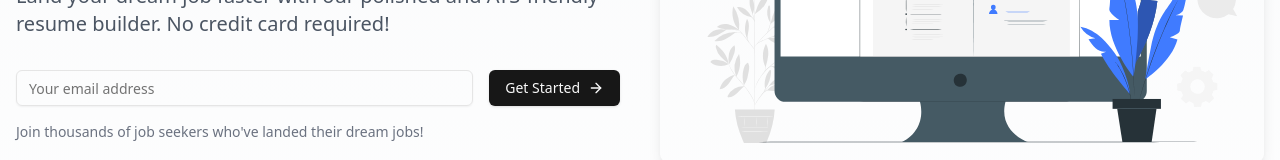
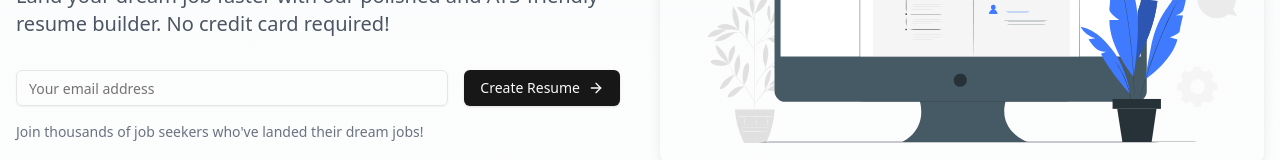
Before and after one commit to ganeshdanuri/mirai, a React (Vite) app in the folder client/: page / in a window 1280 px wide. Shown: the part 369-529 px from the top of the page. Built offline with nearby package versions, Linux system fonts and the light colour scheme; what @react-pdf/renderer would draw is missing.

Commit message:
Update Hero.jsx

```diff
--- a/client/src/components/Hero.jsx
+++ b/client/src/components/Hero.jsx
@@ -55,7 +55,7 @@ const Hero = () => {
                   )}
                 </div>
                 <Button type="submit" className="w-full sm:w-auto">
-                  Get Started
+                  Create Resume
                   <ArrowRight className="ml-2 h-4 w-4" />
                 </Button>
               </div>
```
